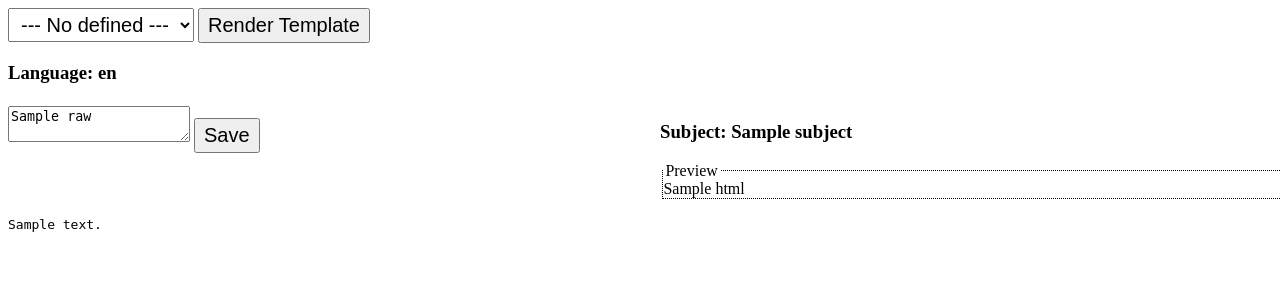
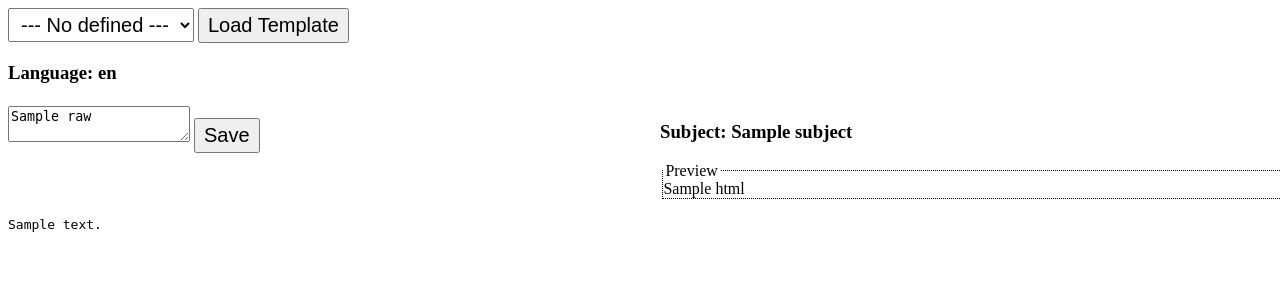
Before and after one commit to InQuant/django-email-editor, a Django app: template email_editor/templates/email_editor/email-preview.html in a window 1280 px wide. Shown: the top 300 px of the page. Run offline with Django 3.2, Linux system fonts and the light colour scheme; the template is opened without the code that fills it: most values are stand-ins (such as "Sample title", 1, 10 or a date in 2020); some libraries are stand-ins or nearby versions.

Commit message:
typo changed

```diff
--- a/email_editor/templates/email_editor/email-preview.html
+++ b/email_editor/templates/email_editor/email-preview.html
@@ -35,12 +35,14 @@
           <option disabled selected> --- No defined --- </option>
         {% endfor %}
       </select>
-      <input type="submit" value="Render Template" class="btn">
+      <input type="submit" value="Load Template" class="btn">
     </div>
   </form>
 </div>
 
-<h3>Language: {{ language }}</h3>
+{% if language != None %}
+  <h3>Language: {{ language }}</h3>
+{% endif %}
 
 <div class="c-wrapper">
   {% if raw != None %}
```
